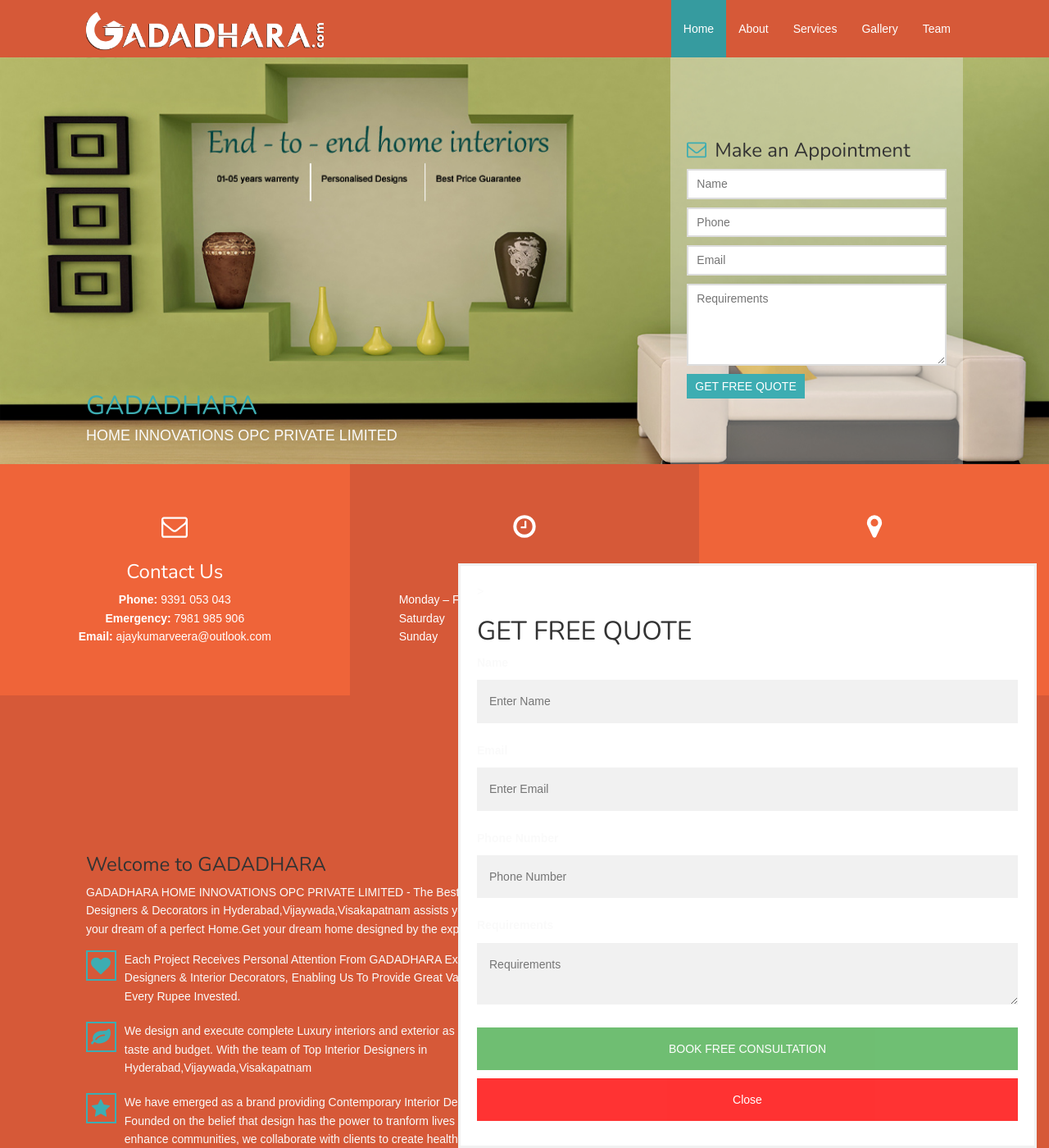
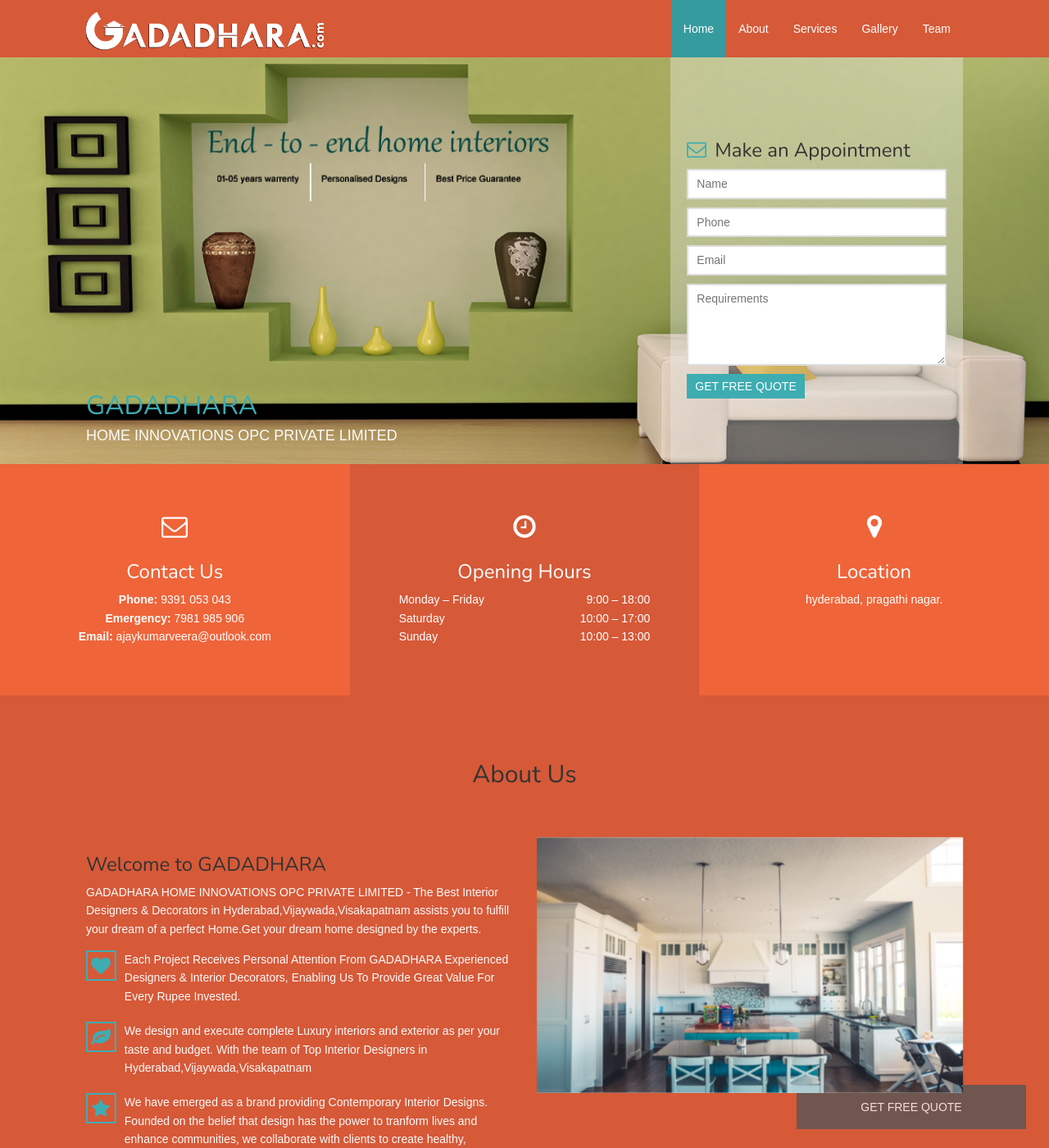
Before and after one commit to gadadhara/GADADHARA, a Jekyll site: the page built from index.html, in a window 1280 px wide and 1400 px high. Shown: the whole window at 82% size. Built offline with Jekyll 4.4.1, drawn with Linux system fonts in a browser that asks for light colours; nearby versions of some CDN libraries.

Commit message:
Update index.html

```diff
--- a/index.html
+++ b/index.html
@@ -24,7 +24,7 @@
 
 /* The popup form - hidden by default */
 .form-popup {
-  display: top;
+  display: none;
   position: fixed;
   bottom: 0;
   right: 15px;
@@ -41,8 +41,9 @@
 
 /* Full-width input fields */
 .form-container input[type=text],.form-container textarea[name=comments] {
-  width: 100%;
+  width: 50%;
   padding: 15px;
+  position: right;
   margin: 5px 0 22px 0;
   border: none;
   background: #f1f1f1;
```
